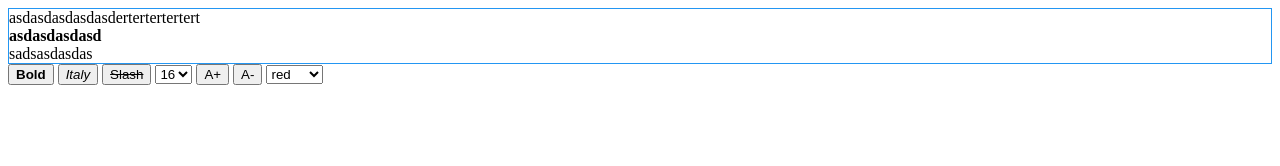
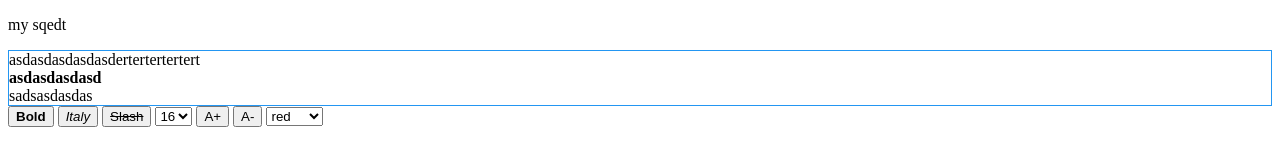
Before and after one commit to MarvelSQ/Sqedt, a plain HTML site: page index.html in a window 1280 px wide. Drawn offline with Linux system fonts and the light colour scheme.

Commit message:
my editor

```diff
--- a/index.html
+++ b/index.html
@@ -10,6 +10,7 @@
     </style>
 </head>
 <body>
+  <p>my sqedt</p>
 <div id="editor-m" class="editor"></div>
 <button onclick="myedt.bold()"><b>Bold</b></button>
 <button onclick="myedt.italic()"><i>Italy</i></button>
```
